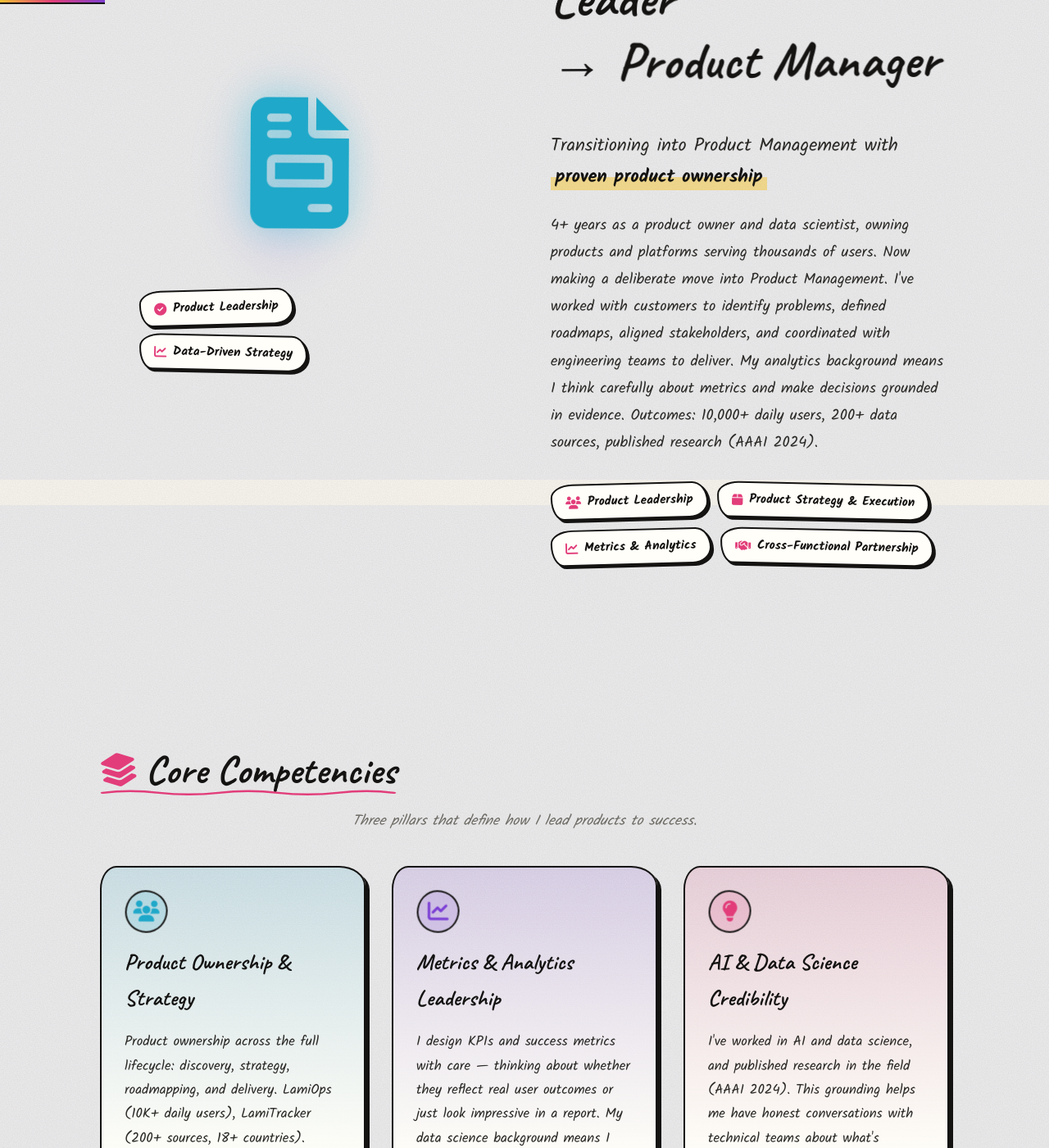
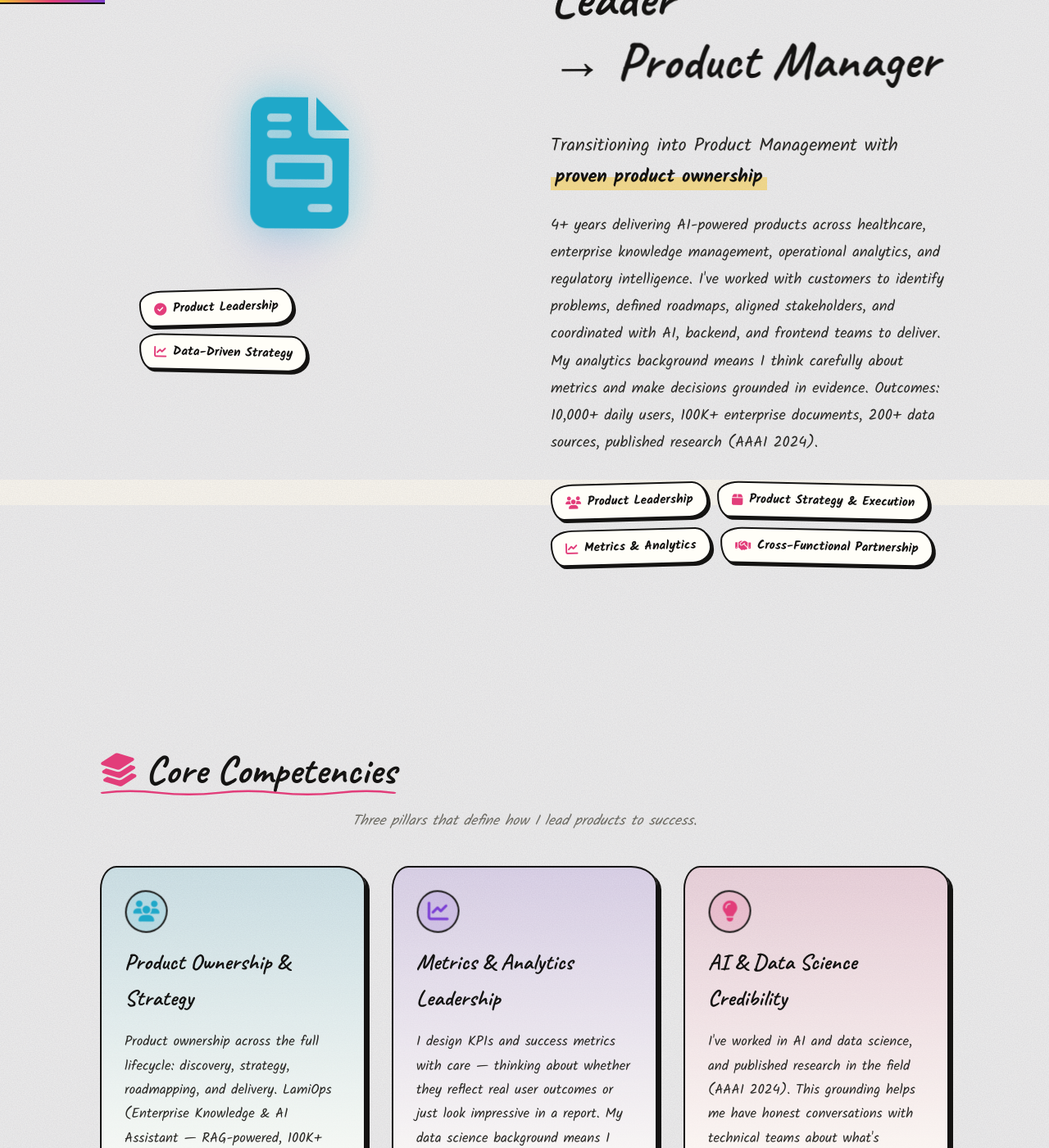
Before and after one commit to mayank1101/mayank1101.github.io, a Jekyll site: the page built from resume.html, in a window 1280 px wide and 1400 px high, scrolled down 315 px. Shown: the whole window at 82% size. Built offline with Jekyll 4.4.1, drawn with Linux system fonts in a browser that asks for light colours; some web fonts are replaced; some of the changed text lies outside the part shown.

Commit message:
aligned profile with past experience

```diff
--- a/index.html
+++ b/index.html
@@ -23,8 +23,9 @@ description: Mayank Sharma - Data & Analytics Leader transitioning into Product
         <span class="hero-highlight">transitioning into Product Management</span>
       </h1>
       <p>
-        With 4+ years as a product owner and data scientist, I'm making a deliberate move into Product Management.
-        I've worked closely with customers and stakeholders to identify problems, defined roadmaps, and coordinated with engineering teams to deliver solutions.
+        With 4+ years delivering AI-powered products across healthcare, enterprise knowledge management, and operational analytics,
+        I'm making a deliberate move into Product Management. I've worked closely with customers and stakeholders to identify problems,
+        defined roadmaps, and coordinated with engineering teams to deliver solutions.
         My background in analytics shapes how I think about decisions — I care about measuring the right things
         and staying grounded in what users actually need.
       </p>
--- a/resume.html
+++ b/resume.html
@@ -33,11 +33,11 @@ description: Professional resume of Mayank Sharma - Data & Analytics Leader tran
         <span class="hero-highlight">proven product ownership</span>
       </p>
       <p class="description">
-        4+ years as a product owner and data scientist, owning products and platforms serving thousands of users.
-        Now making a deliberate move into Product Management. I've worked with customers to identify problems, defined roadmaps,
-        aligned stakeholders, and coordinated with engineering teams to deliver. My analytics background means I think carefully
+        4+ years delivering AI-powered products across healthcare, enterprise knowledge management, operational analytics,
+        and regulatory intelligence. I've worked with customers to identify problems, defined roadmaps, aligned stakeholders,
+        and coordinated with AI, backend, and frontend teams to deliver. My analytics background means I think carefully
         about metrics and make decisions grounded in evidence.
-        Outcomes: 10,000+ daily users, 200+ data sources, published research (AAAI 2024).
+        Outcomes: 10,000+ daily users, 100K+ enterprise documents, 200+ data sources, published research (AAAI 2024).
       </p>
       <div
         class="badges"
@@ -74,9 +74,10 @@ description: Professional resume of Mayank Sharma - Data & Analytics Leader tran
       <h3>Product Ownership & Strategy</h3>
       <p>
         Product ownership across the full lifecycle: discovery, strategy, roadmapping, and delivery.
-        LamiOps (10K+ daily users), LamiTracker (200+ sources, 18+ countries). Talked to customers and departments
-        to identify problems, proposed and validated solutions, designed roadmaps, aligned stakeholders, and coordinated
-        with AI engineers, backend and frontend developers to execute.
+        LamiOps (Enterprise Knowledge & AI Assistant — RAG-powered, 100K+ enterprise documents, 10K+ daily users),
+        LamiTracker (Regulatory Intelligence Platform — 200+ sources, 18+ countries, 95% reduction in manual research).
+        Talked to customers to identify problems, defined roadmaps, aligned stakeholders, and coordinated with AI,
+        backend, and frontend teams to execute across healthcare, enterprise, and operational analytics domains.
       </p>
     </div>
 
@@ -137,10 +138,10 @@ description: Professional resume of Mayank Sharma - Data & Analytics Leader tran
     </div>
     <h3 style="margin-bottom: 1rem">Let's Talk Product</h3>
     <p style="margin-bottom: 2rem; line-height: 1.8">
-      I'm actively exploring <strong>Product Manager</strong>, <strong>Senior Product Analytics</strong>, <strong>Product Manager (Analytics/Data)</strong>
-      and <strong>Product Leadership</strong> roles. I respond personally to every inquiry.
-      My positioning is clear: I'm a Data & Analytics professional with proven product execution,
-      making an intentional transition into full Product Management roles.
+      I'm actively exploring <strong>AI Product Manager</strong>, <strong>Data Product Manager</strong>, <strong>Product Manager (Analytics/Data)</strong>,
+      and <strong>Senior Product Analytics</strong> roles — particularly in enterprise software, healthcare AI, and data-intensive products.
+      I respond personally to every inquiry. My positioning is clear: a Data & Analytics professional with proven product execution
+      across healthcare, enterprise knowledge management, and operational analytics, making an intentional move into Product Management.
     </p>
     <p
       style="margin-bottom: 2rem; color: var(--text-muted); font-size: 0.95rem"
```
